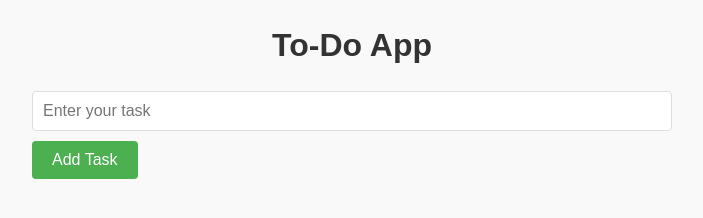
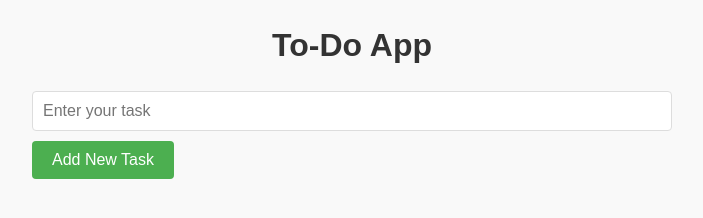
Before and after one commit to webmagiconline22/ToDoApp, a plain HTML site: page index.html in a window 1280 px wide. Shown: the whole page, without its empty margins (288-991 px from the left). Drawn offline with Linux system fonts and the light colour scheme.

Commit message:
Update the add task button

```diff
--- a/index.html
+++ b/index.html
@@ -8,7 +8,7 @@
     <h1>To-Do App</h1>
     <div>
         <input type="text" id="taskInput" placeholder="Enter your task">
-        <button id="addTaskBtn">Add Task</button>
+        <button id="addTaskBtn">Add New Task</button>
     </div>
     <ul id="taskList">
     </ul>
```
